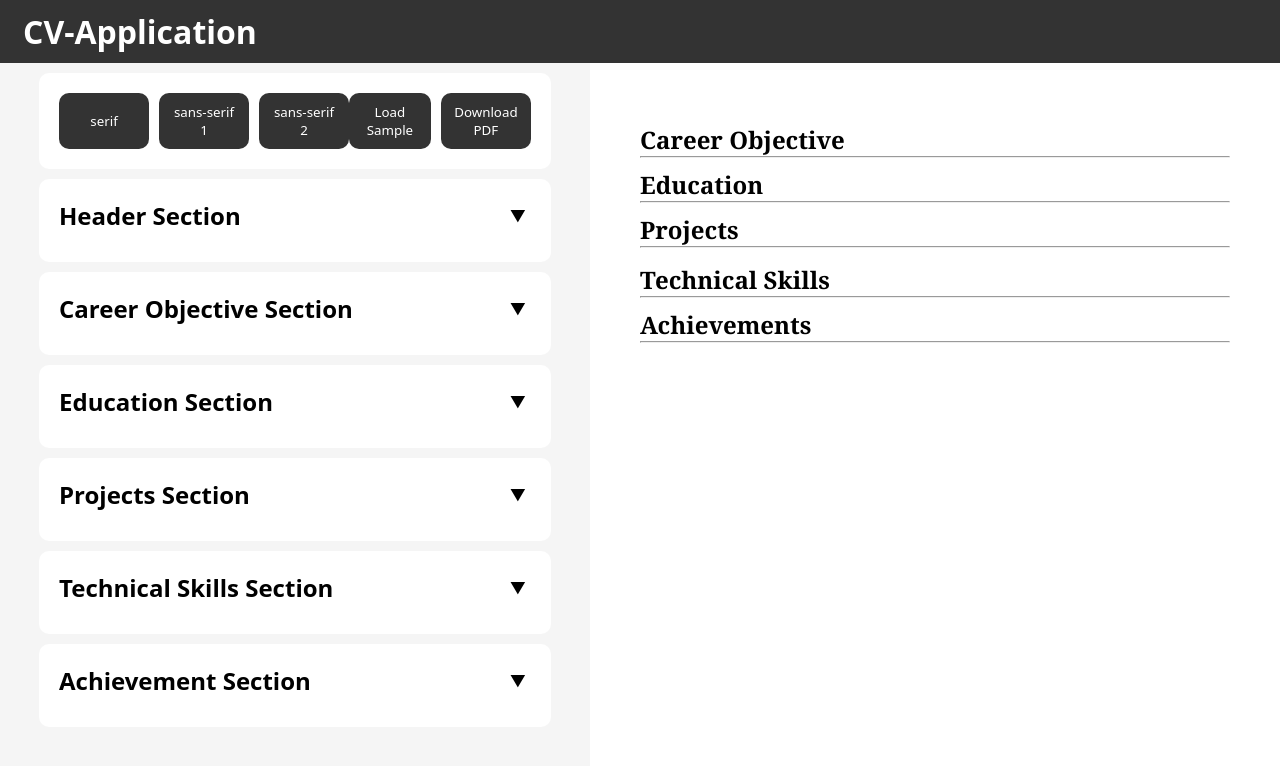
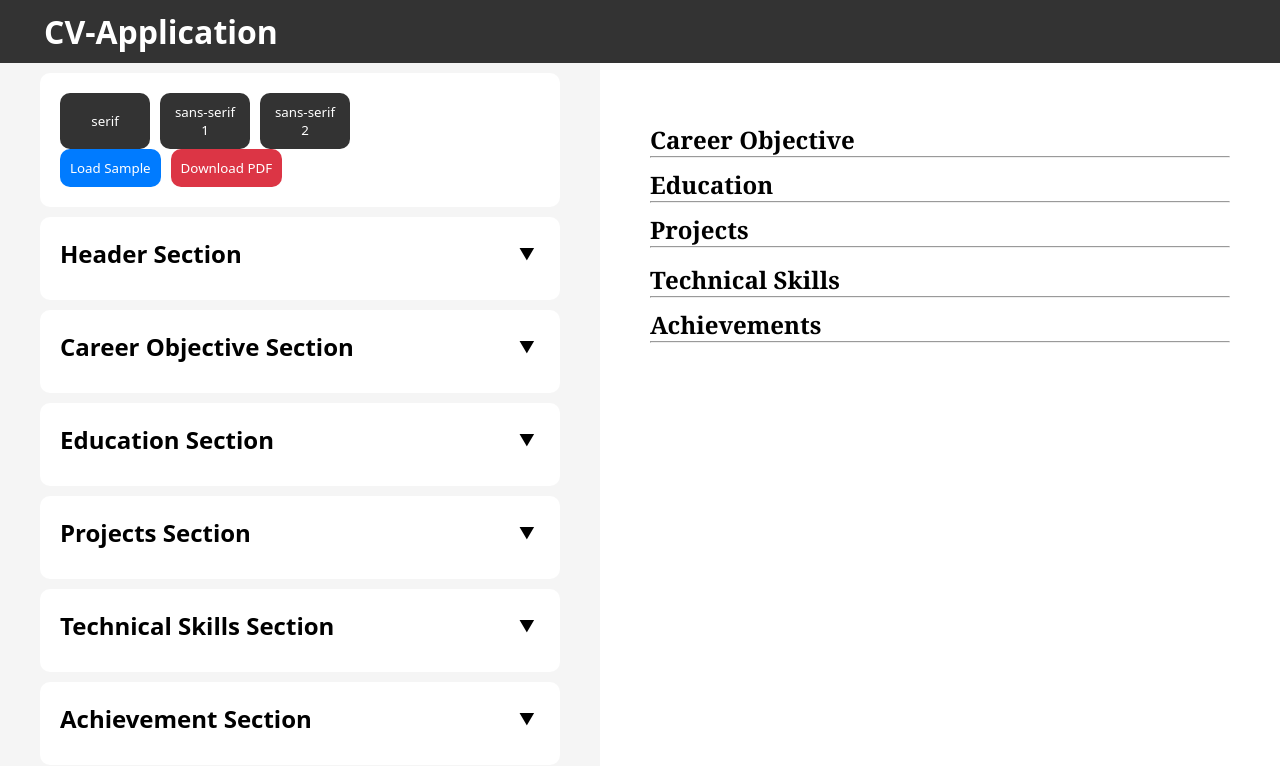
Before and after one commit to karprabha/cv-application, a React (Vite) app: page / in a window 1280 px wide. Shown: the top 766 px of the page. Built offline with nearby package versions, Linux system fonts and the light colour scheme.

Commit message:
add more style

```diff
--- a/src/components/ToolSection.tsx
+++ b/src/components/ToolSection.tsx
@@ -35,10 +35,18 @@ const ToolSection: React.FC<ToolSectionProps> = ({
             </div>
 
             <div className="resume-related-btn">
-                <button type="button" onClick={() => loadSampleCV()}>
+                <button
+                    type="button"
+                    className="load-sample-btn"
+                    onClick={() => loadSampleCV()}
+                >
                     Load Sample
                 </button>
-                <button type="button" onClick={printResume}>
+                <button
+                    type="button"
+                    className="download-pdf-btn"
+                    onClick={printResume}
+                >
                     Download PDF
                 </button>
             </div>
--- a/src/styles/partials/_colors.scss
+++ b/src/styles/partials/_colors.scss
@@ -18,10 +18,26 @@ $primary-color-classic: #000000;
 $secondary-color-classic: #ffffff;
 $accent-color-classic: #ff5252;
 
+$bs-primary-color: #007bff;
+$bs-primary-color-darker: #0056b3;
+
+$bs-danger-color: #dc3545;
+$bs-danger-color-darker: #c82333;
+
+$bs-warning-color: #ffc107;
+$bs-warning-color-darker: #d39e00;
+
 :root {
     --primary-color: #{$primary-color-clean};
     --secondary-color: #{$secondary-color-vibrant};
     --accent-color: #{$accent-color-calm};
+
+    --btn-bs-primary-color: #{$bs-primary-color};
+    --btn-bs-primary-color-darker: #{$bs-primary-color-darker};
+    --btn-bs-danger-color: #{$bs-danger-color};
+    --btn-bs-danger-color-darker: #{$bs-danger-color-darker};
+    --btn-bs-warning-color: #{$bs-warning-color};
+    --btn-bs-warning-color-darker: #{$bs-warning-color-darker};
 }
 
 .color-scheme1 {
--- a/src/styles/partials/_editor.scss
+++ b/src/styles/partials/_editor.scss
@@ -1,6 +1,7 @@
 @use "./colors" as *;
 
 .editor {
+    min-width: 600px;
     background-color: var(--secondary-color);
     font-family:
         system-ui,
@@ -65,6 +66,8 @@
 .tool-section {
     display: flex;
     justify-content: space-between;
+    flex-wrap: wrap;
+
     .font-select-btn {
         display: flex;
         gap: 10px;
@@ -76,6 +79,20 @@
     .resume-related-btn {
         display: flex;
         gap: 10px;
+
+        .download-pdf-btn {
+            background-color: var(--btn-bs-danger-color);
+            &:hover {
+                background-color: var(--btn-bs-danger-color-darker);
+            }
+        }
+
+        .load-sample-btn {
+            background-color: var(--btn-bs-primary-color);
+            &:hover {
+                background-color: var(--btn-bs-primary-color-darker);
+            }
+        }
     }
 
     button {
--- a/src/styles/partials/_header.scss
+++ b/src/styles/partials/_header.scss
@@ -14,5 +14,5 @@ header {
         "Open Sans",
         "Helvetica Neue",
         sans-serif;
-    padding-left: 23px;
+    padding-left: calc(5vw - 20px);
 }
--- a/src/styles/partials/_output.scss
+++ b/src/styles/partials/_output.scss
@@ -1,4 +1,5 @@
 .output {
+    min-width: 600px;
     padding: 50px;
 }
 
--- a/src/styles/style.scss
+++ b/src/styles/style.scss
@@ -7,6 +7,7 @@
 
 main {
     display: flex;
+    flex-wrap: wrap;
 }
 
 .editor,
```
